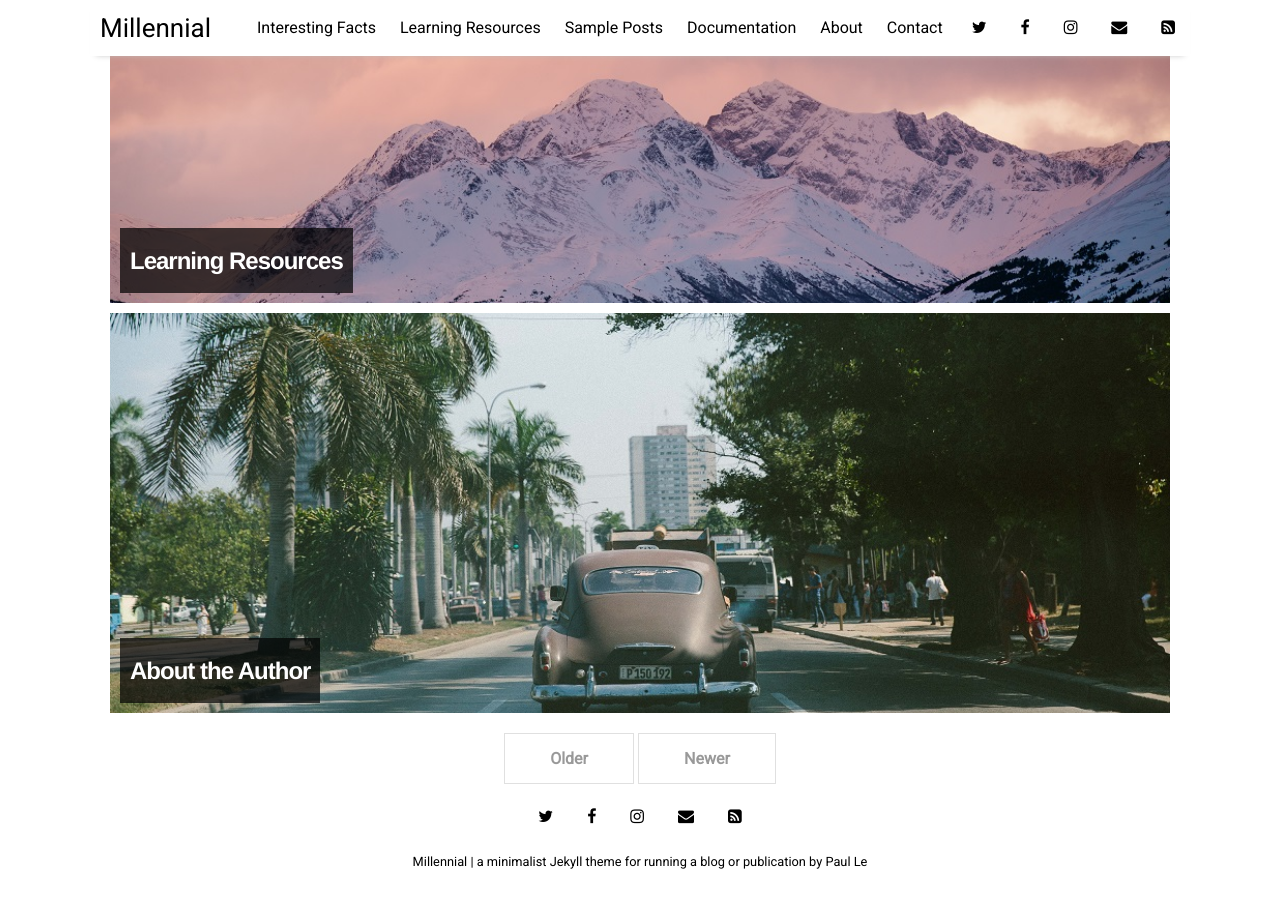
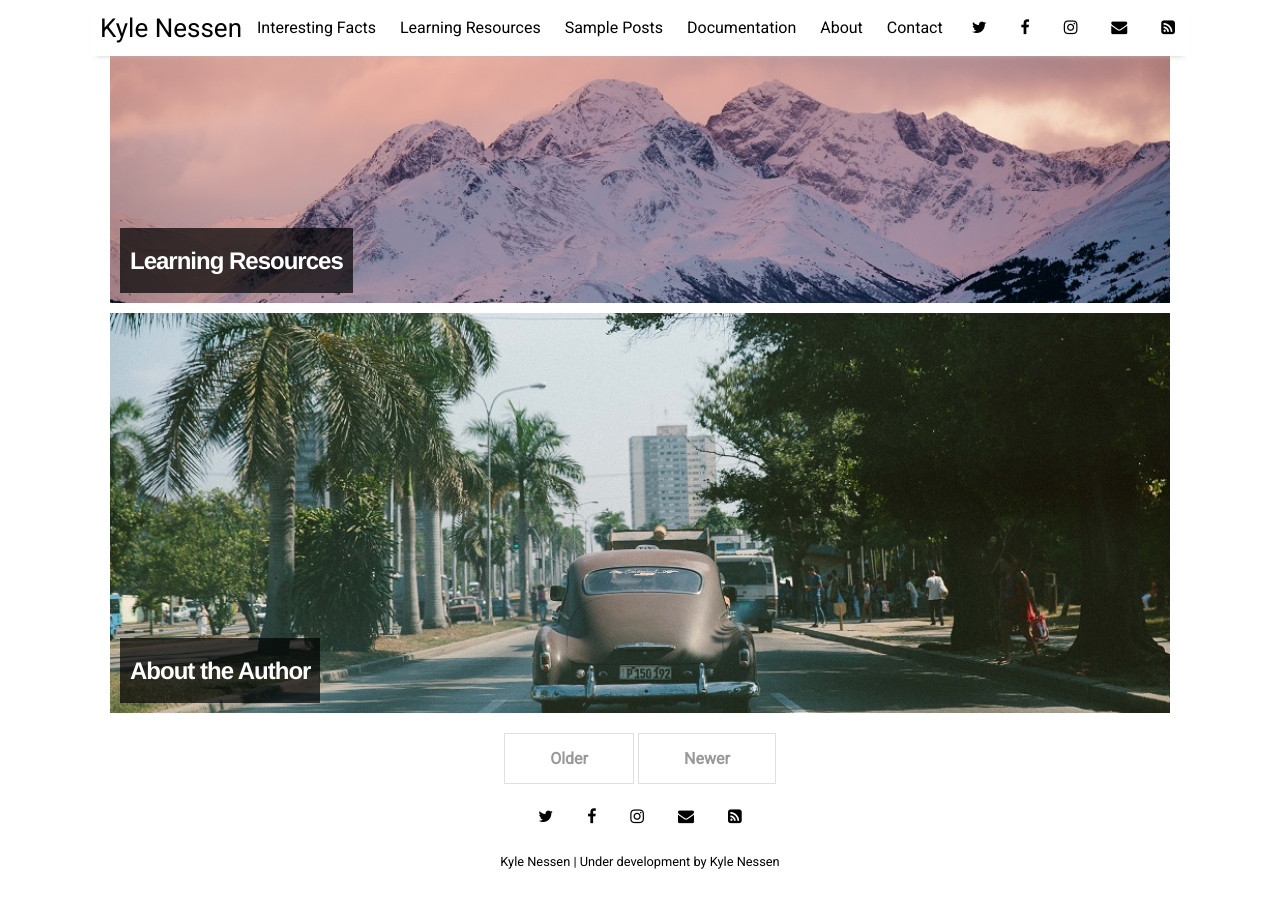
Before and after one commit to kylenessen/website, a Jekyll site: the page built from index.html, in a window 1280 px wide and 900 px high, scrolled down 1398 px. Built offline with Jekyll 4.4.1, drawn with Linux system fonts in a browser that asks for light colours; nearby versions of some CDN libraries; the list of posts is cut into pages by our own code.

Commit message:
change title

```diff
--- a/_config.yml
+++ b/_config.yml
@@ -10,9 +10,9 @@ permalink:           /:title
 plugins:             [jekyll-paginate, jekyll-sitemap, jekyll-feed, jekyll-seo-tag]
 
 # Customise atom feed settings (this is where Jekyll-Feed gets configuration information)
-title:		           "Millennial"
-description:	       "a minimalist Jekyll theme for running a blog or publication"
-author:              "Paul Le"
+title:		           "Kyle Nessen"
+description:	       "Under development"
+author:              "Kyle Nessen"
 
 # RSS 2.0 can be used instead of Atom by uncommenting following two lines
 #feed:
```
